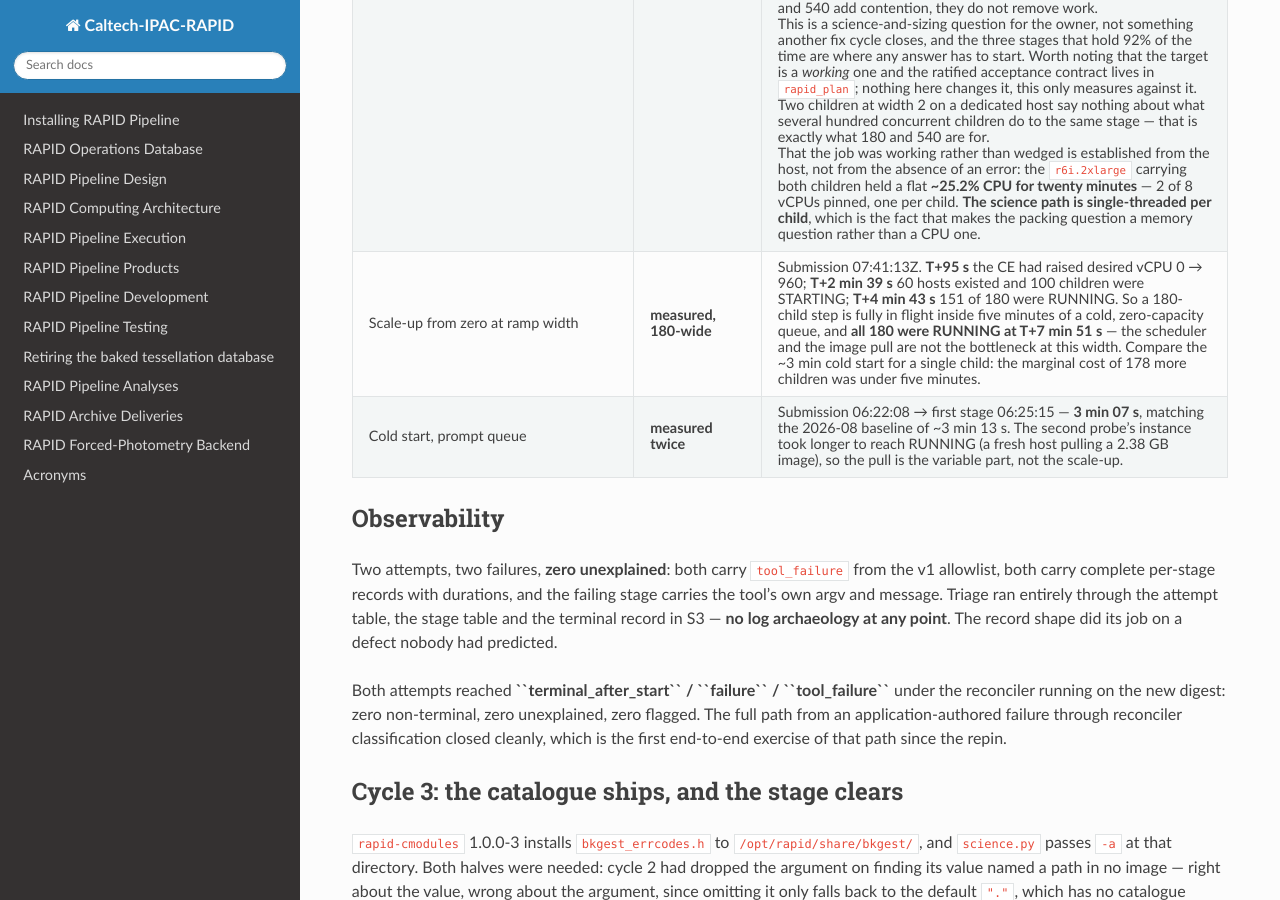
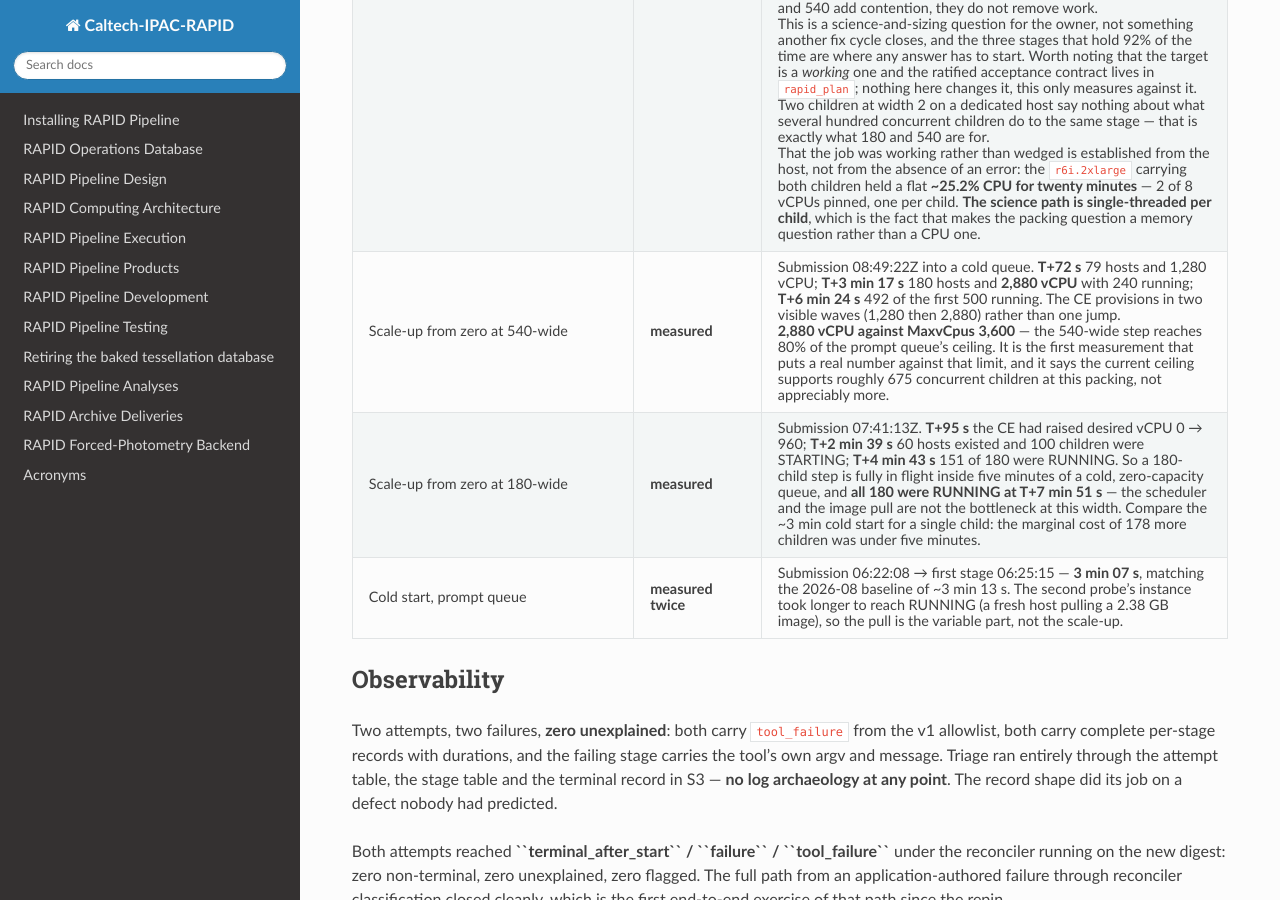
Before and after one commit to Caltech-IPAC/rapid, a Sphinx documentation site: the page built from docs/source/dev/q9_fix_round.rst, in a window 1280 px wide and 900 px high, scrolled down 6558 px. Built offline with Sphinx 7.4.7 and the Read the Docs theme 3.1.0, drawn with Linux system fonts in a browser that asks for light colours.

Commit message:
docs: 540-wide reaches 2,880 of 3,600 MaxvCpus
The first real number against the prompt queue's ceiling. The CE
provisions in two visible waves — 1,280 vCPU at T+72s, 2,880 at
T+3m17s — and 492 of the first 500 children were running by T+6m24s.

At 80% of MaxvCpus for 540 children, the current ceiling supports
roughly 675 concurrent children at this packing density. That is the
sizing fact the 3,600/1,200 ratio needed and did not have.

Co-Authored-By: Claude Opus 5 <noreply@anthropic.com>
Claude-Session: https://claude.ai/code/session_0171Nyu9f4jFHak4w8HopTAL

```diff
--- a/docs/source/dev/q9_fix_round.rst
+++ b/docs/source/dev/q9_fix_round.rst
@@ -460,8 +460,21 @@ measurements are the first run's, carried forward, and remain
        minutes** — 2 of 8 vCPUs pinned, one per child. **The science path
        is single-threaded per child**, which is the fact that makes the
        packing question a memory question rather than a CPU one.
-   * - Scale-up from zero at ramp width
-     - **measured, 180-wide**
+   * - Scale-up from zero at 540-wide
+     - **measured**
+     - Submission 08:49:22Z into a cold queue. **T+72 s** 79 hosts and
+       1,280 vCPU; **T+3 min 17 s** 180 hosts and **2,880 vCPU** with 240
+       running; **T+6 min 24 s** 492 of the first 500 running. The CE
+       provisions in two visible waves (1,280 then 2,880) rather than one
+       jump.
+
+       **2,880 vCPU against MaxvCpus 3,600** — the 540-wide step reaches
+       80% of the prompt queue's ceiling. It is the first measurement that
+       puts a real number against that limit, and it says the current
+       ceiling supports roughly 675 concurrent children at this packing,
+       not appreciably more.
+   * - Scale-up from zero at 180-wide
+     - **measured**
      - Submission 07:41:13Z. **T+95 s** the CE had raised desired vCPU
        0 → 960; **T+2 min 39 s** 60 hosts existed and 100 children were
        STARTING; **T+4 min 43 s** 151 of 180 were RUNNING. So a
```
